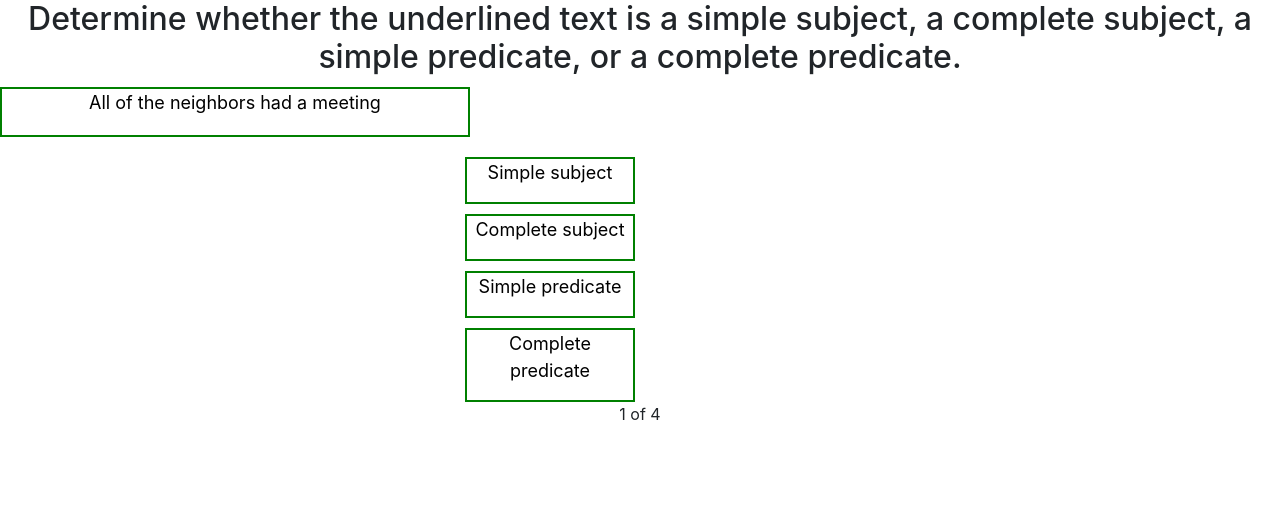
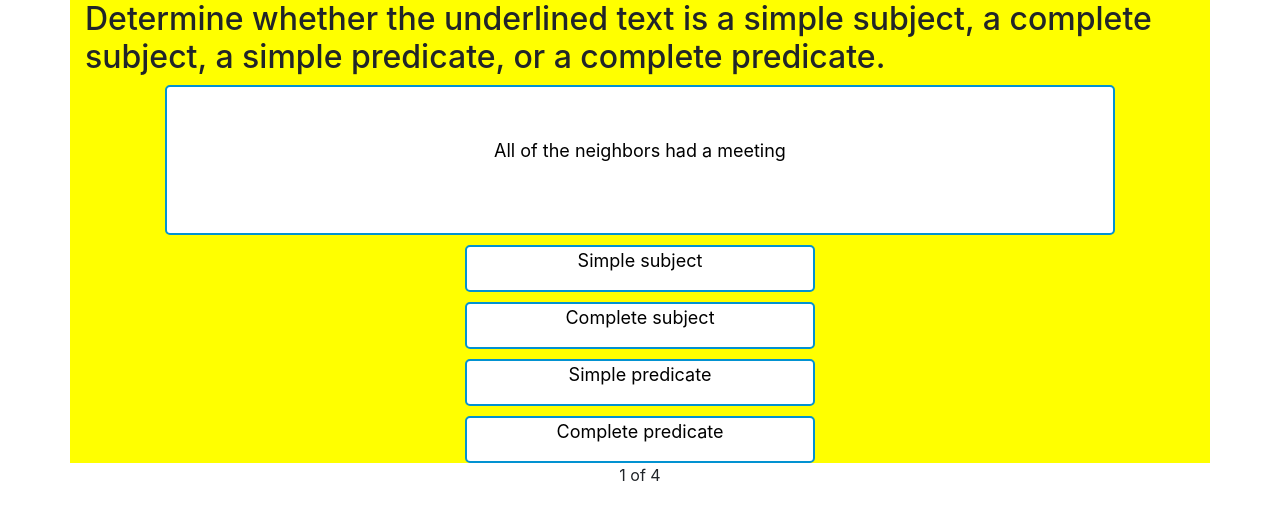
Before and after one commit to Nannapaneni/HTML-Tutorials, a website: page Example1/index.html in a window 1280 px wide. Drawn offline with nearby package versions, Linux system fonts and the light colour scheme.

Commit message:
designing

```diff
--- a/Example1/index.css
+++ b/Example1/index.css
@@ -1,29 +1,30 @@
-body {
-    background-color: yellow;
-  }
+
   .directions{
     text-align: center;
 
   }
   .question {
-    margin-top: 10px;
-    margin-bottom: 10px;
-    border: 2px solid green;
-    height: 50px;
-    width: 470px;
+    border: 2px solid rgb(2, 146, 209);
     background: #FFF;
     font-size: 18px;
     color: #000;
     text-align: center;
+    border-radius: 5px;
+    height:150px;
+    padding-top:50px;
   }
   .option{
     margin-top: 10px;
-    border: 2px solid green;
-    width: 170px;
+    border: 2px solid rgb(2, 146, 209);
     background: #FFF;
     font-size: 18px;
     color: #000;
     text-align: center;
+    border-radius:5px;
+  }
+
+  .main-container{
+    background-color: yellow;
   }
 
   #footer1 {
--- a/Example1/index.html
+++ b/Example1/index.html
@@ -13,18 +13,20 @@
 </head>
 
 <body>
-  <main>
-    <div class="directions">
+  <main class="container main-container">
     <h2>Determine whether the underlined text is a simple subject, a complete subject, a simple predicate, or a complete predicate.
     </h2>
-      <div>
-        <div class="question">
+    <div class="row">
+      <div class="col-xs-1 col-sm-1 .col-md-1 col-lg-1"></div>
+      <div class="question col-xs-10 col-sm-10 .col-md-10 col-lg-10">
         <p>All of the neighbors had a meeting</p>
       </div>
-        <div class="container">
+      <div class="col-xs-1 col-sm-1 .col-md-1 col-lg-1"></div>
+
+    </div>
     <div class="row">
-            <div class="col-lg-4"></div>
-            <div class="col-lg-4">
+      <div class="col-xs-4 col-sm-4 .col-md-4 col-lg-4"></div>
+      <div class="col-xs-4 col-sm-4 .col-md-4 col-lg-4">
         <div class="option-list">
           <div class="option">
             <p> Simple subject</p>
@@ -41,9 +43,7 @@
         </div>
 
       </div>
-            <div class="col-lg-4"></div>
-
-          </div>
+      <div class="col-xs-4 col-sm-4 .col-md-4 col-lg-4"></div>
 
     </div>
 
```
Lines whose indentation alone changed are shown as unchanged.
